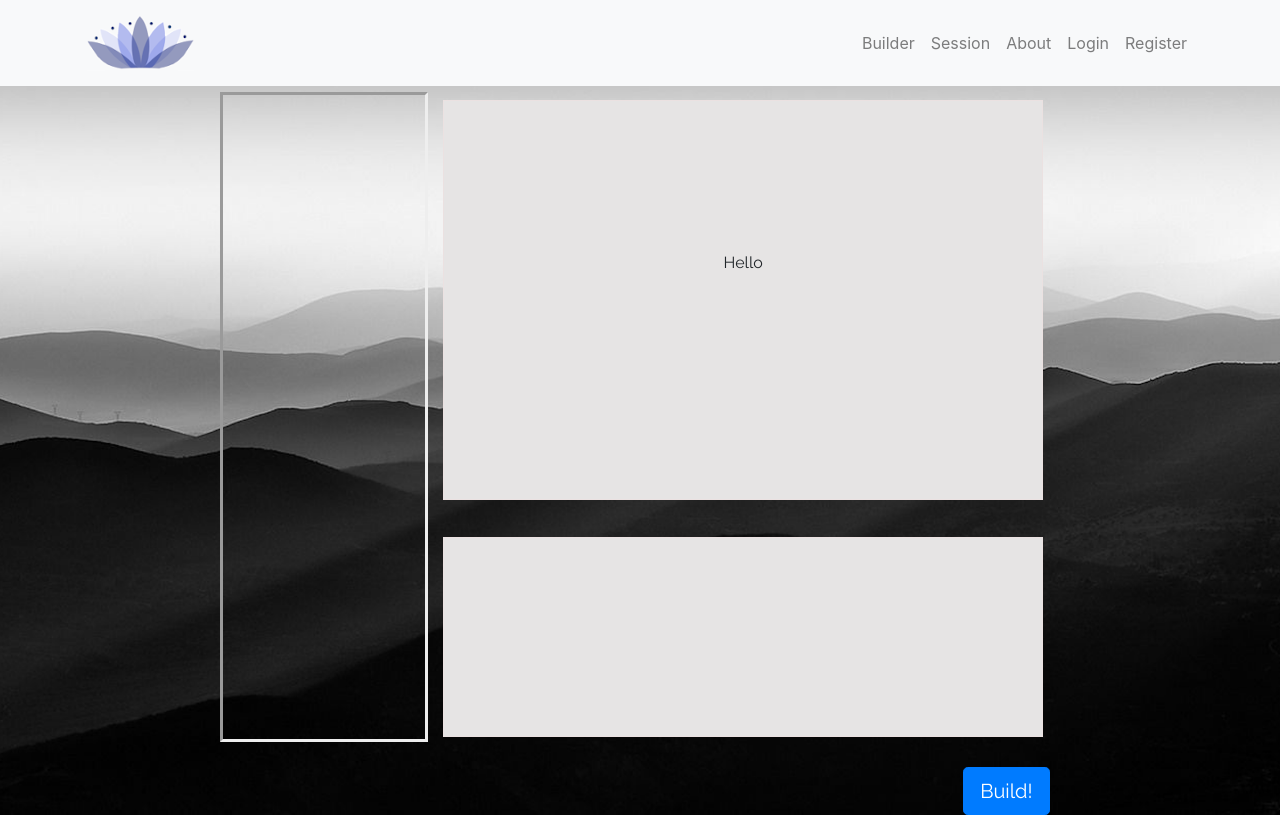
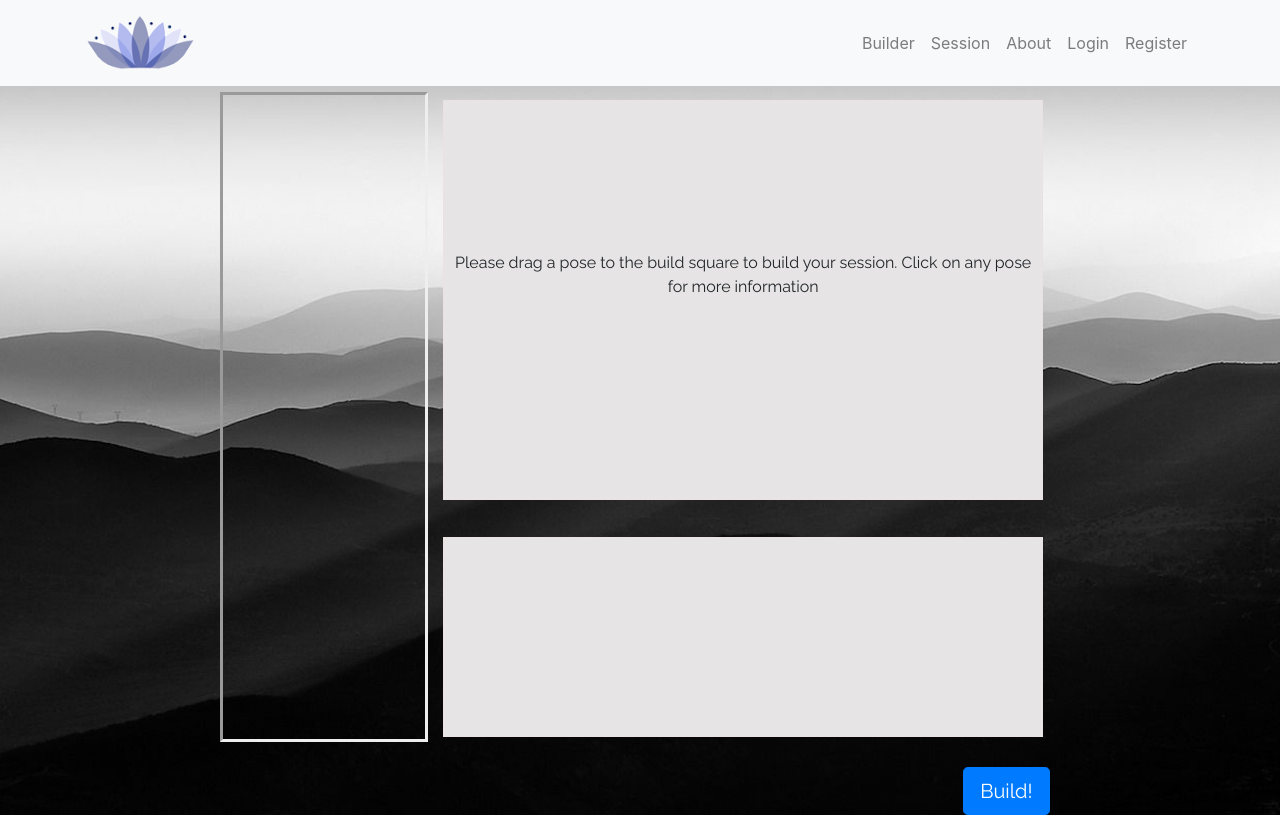
Before and after one commit to Luke-Berzins/Reflexion, a React (Create React App) app in the folder client/: page /builder in a window 1280 px wide. Built offline with nearby package versions, Linux system fonts and the light colour scheme; no server answers.

Commit message:
builder page styling

```diff
--- a/client/src/components/Builder.jsx
+++ b/client/src/components/Builder.jsx
@@ -16,6 +16,9 @@ export default function Builder(props) {
   const generateSequence = () => {
     const list = document.getElementById('board_2').children
     const poseArray = [...list].map(x => x.id.split('').pop() * 1)
+    if (poseArray === 0) {
+      return;
+    }
     axios.post('/api/sequences', {
       name: "JIMMY",
     })
@@ -55,7 +58,7 @@ export default function Builder(props) {
 
       <div className="picc">
         <div className='picture'>
-        {state.selectedPose.photo ? <img src={state.selectedPose.photo}></img> : <p>Hello</p>}
+        {state.selectedPose.photo ? <img src={state.selectedPose.photo}></img> : <p>Please drag a pose to the build square to build your session. Click on any pose for more information</p>}
         </div>
         <div
           className='description'>
@@ -63,7 +66,7 @@ export default function Builder(props) {
         </div>
 
         <section className='but'>
-          <button type="button" class="btn btn-primary btn-lg" onClick={generateSequence} onChange={e => props.onChange(7)}>Build!</button>
+          <button type="button" class="btn btn-primary btn-lg" onClick={generateSequence} >Build!</button>
         </section>
       </div>
     </div>
```
